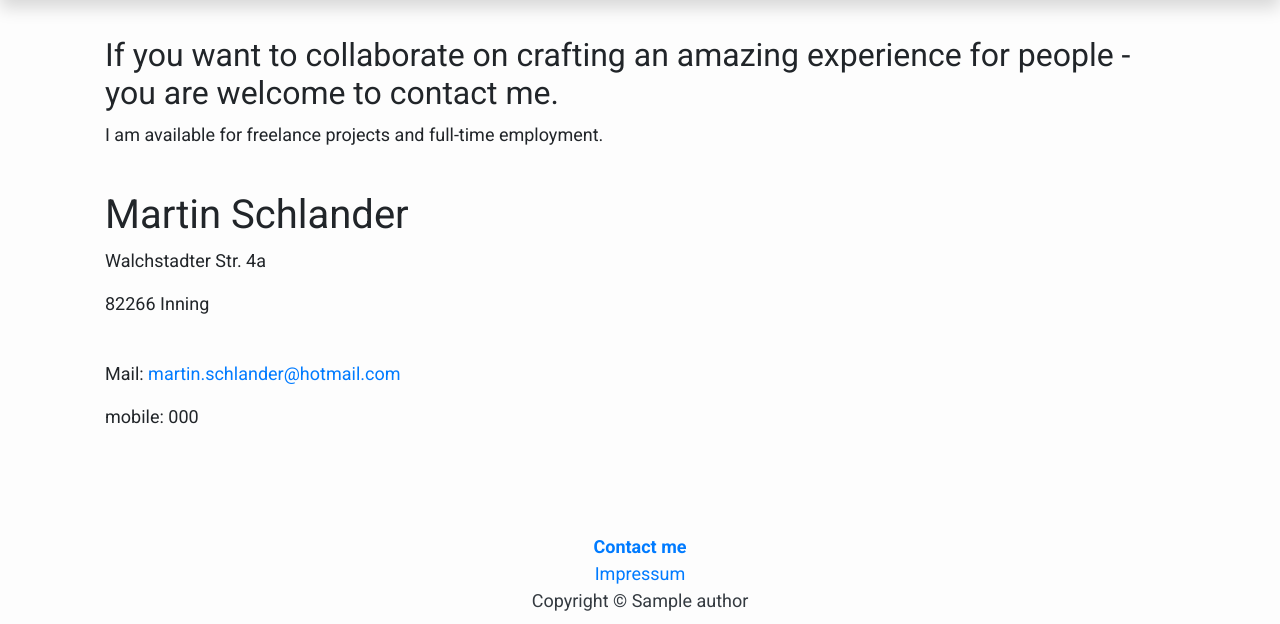
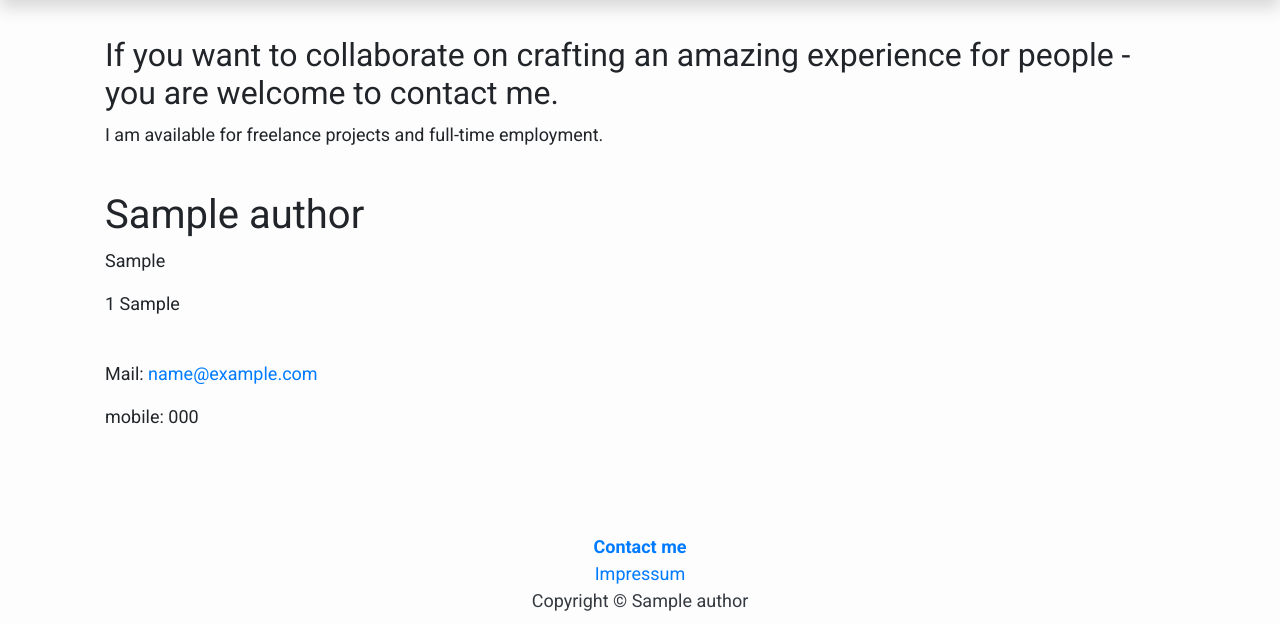
Before and after one commit to n4thal/djangoskeleton, a Django app: template templates/contact.html in a window 1280 px wide. Shown: the part 59-683 px from the top of the page. Run offline with Django 3.2, Linux system fonts and the light colour scheme; tables that the repository leaves empty hold one stand-in row (values such as "Sample post"); the template is opened without the code that fills it: values that come from a table or form of the project are taken from there, most other values are stand-ins (such as "Sample title", 1, 10 or a date in 2020); some libraries are stand-ins or nearby versions.

Commit message:
made contact.html dynamic

```diff
--- a/templates/contact.html
+++ b/templates/contact.html
@@ -14,12 +14,12 @@
                     I am available for freelance projects and full-time employment.
                 </p>
                 <br>
-                <h1>Martin Schlander</h1>
-                <p>Walchstadter Str. 4a</p>
-                <p>82266 Inning</p>
+                <h1>{{ author.name }}</h1>
+                <p>{{ author.street }}</p>
+                <p>{{ author.postcode }} {{ author.city }}</p>
                 <br>
-                <p>Mail: <a href="mailto:martin.schlander@hotmail.com">martin.schlander@hotmail.com</a> </p>
-                <p>mobile: {{ contact.phone }}</p>
+                <p>Mail: <a href="mailto:{{ author.mail }}">{{ author.mail }}</a> </p>
+                <p>mobile: {{ author.phone }}</p>
                 <br>
                 <!-- <a href="/legal">Legal Disclaimer</a> -->
             </div>
```
